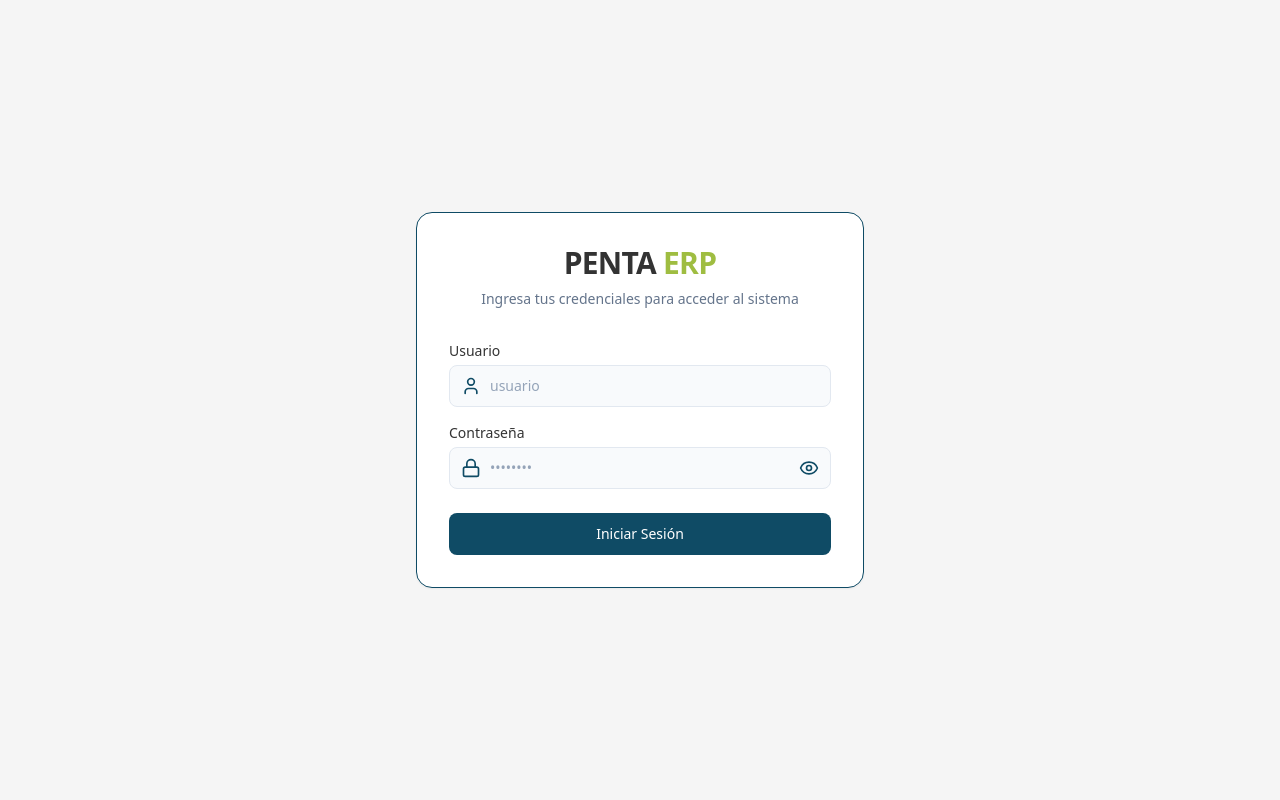
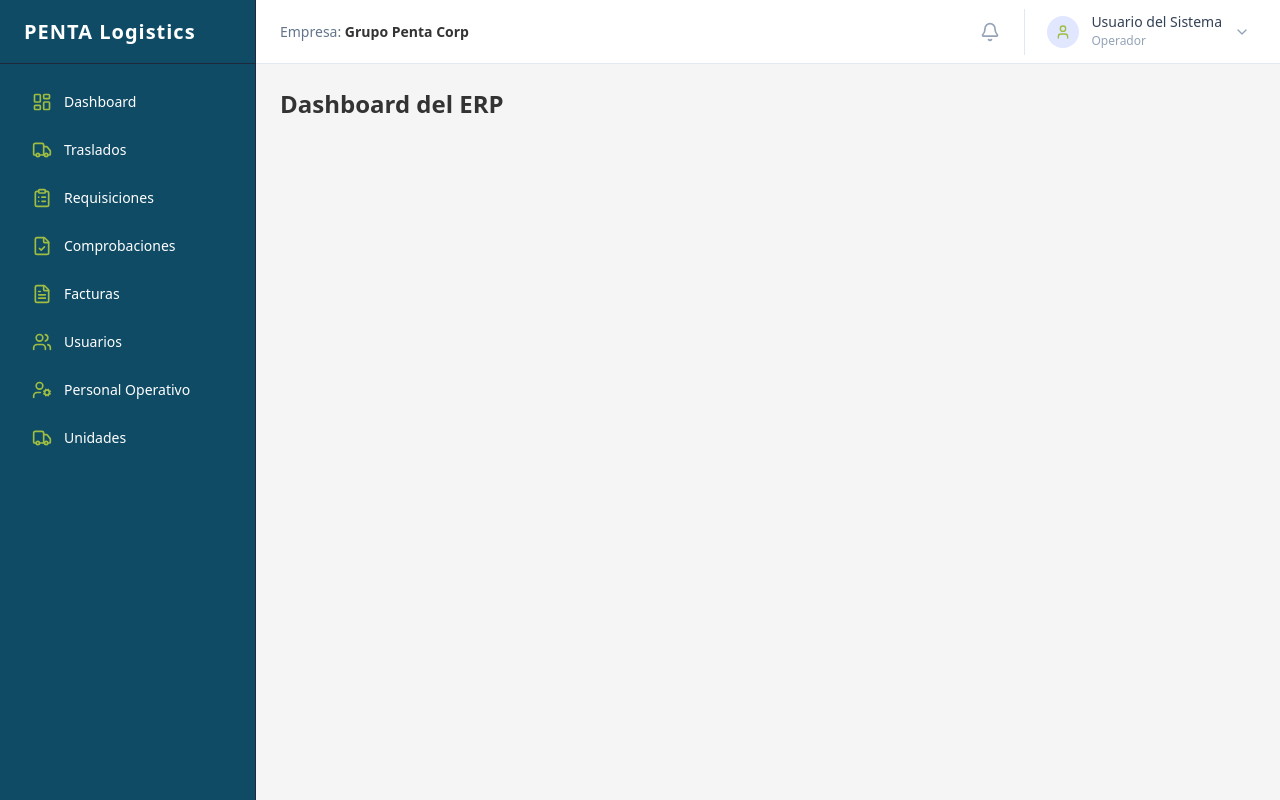
Before and after one commit to Indheca-Programacion/penta-logistics, a React (Vite) app in the folder frontend/: page / in a window 1280 px wide. Before the commit this address led to /login. Built offline with nearby package versions, Linux system fonts and the light colour scheme; no server answers; sample sign-in values are in the browser's storage.

Commit message:
feat: añadi login

```diff
--- a/frontend/src/components/navigation/Navbar.tsx
+++ b/frontend/src/components/navigation/Navbar.tsx
@@ -1,27 +1,119 @@
-import { Bell, User } from 'lucide-react';
+import { useState, useEffect, useRef } from 'react';
+import { useNavigate } from 'react-router-dom';
+import { Bell, User, LogOut, ChevronDown, Shield } from 'lucide-react';
+import { useAuthStore } from '@/store/authStore';
 
 export function Navbar() {
+  const navigate = useNavigate();
+
+  // 1. Traemos el usuario desde el store y la acción para obtenerlo y para logout
+  const user = useAuthStore((state) => state.user);
+  const fetchUser = useAuthStore((state) => state.fetchUser);
+  const logoutGlobal = useAuthStore((state) => state.logout);
+
+  // 2. Estados y referencias para controlar el Dropdown
+  const [isOpen, setIsOpen] = useState(false);
+  const dropdownRef = useRef<HTMLDivElement>(null);
+
+  // 3. Efecto para cerrar el menú si se hace click fuera de él
+  useEffect(() => {
+    function handleClickOutside(event: MouseEvent) {
+      if (dropdownRef.current && !dropdownRef.current.contains(event.target as Node)) {
+        setIsOpen(false);
+      }
+    }
+    document.addEventListener('mousedown', handleClickOutside);
+    return () => document.removeEventListener('mousedown', handleClickOutside);
+  }, []);
+
+  // 4. Función para manejar el cierre de sesión
+  const handleLogout = () => {
+    logoutGlobal(); // Limpia localStorage y reinicia el estado de Zustand
+    navigate('/login'); // Redirige de inmediato a la pantalla de acceso
+  };
+
+  // 5. Al montar el componente, solicitamos los datos del usuario si no existen
+  // useEffect(() => {
+  //   if (!user) {
+  //     fetchUser();
+  //   }
+  //   // eslint-disable-next-line react-hooks/exhaustive-deps
+  // }, []);
+
   return (
-    <header className="h-16 bg-white border-b border-slate-200 flex items-center justify-between px-6 sticky top-0 z-10">
-      {/* Título de la sección o buscador global */}
+    <header className="h-16 bg-brand-surface border-b border-slate-200 flex items-center justify-between px-6 sticky top-0 z-40">
+
+      {/* Sección Izquierda: Identificación de la Empresa */}
       <div className="text-sm text-slate-500 font-medium">
-        Empresa: <span className="text-slate-800 font-semibold">Logística Corp</span>
+        Empresa: <span className="text-brand-text font-semibold">Grupo Penta Corp</span>
       </div>
 
-      {/* Acciones de Usuario */}
+      {/* Sección Derecha: Notificaciones + Perfil con Dropdown */}
       <div className="flex items-center space-x-4">
+
+        {/* Botón Notificaciones */}
         <button className="p-2 text-slate-400 hover:text-slate-600 rounded-full hover:bg-slate-100 transition-colors">
           <Bell className="h-5 w-5" />
         </button>
 
-        <div className="flex items-center space-x-3 border-l pl-4 border-slate-200">
-          <div className="bg-indigo-100 p-2 rounded-full text-indigo-600">
-            <User className="h-4 w-4" />
-          </div>
-          <div className="hidden md:block text-left">
-            <p className="text-sm font-medium text-slate-700 leading-none">Usuario Demo</p>
-            <p className="text-xs text-slate-400 mt-1">Administrador</p>
-          </div>
+        {/* CONTENEDOR DEL DROPDOWN (Usa la referencia del useRef) */}
+        <div className="relative border-l pl-4 border-slate-200" ref={dropdownRef}>
+
+          {/* Botón del Perfil que dispara el menú */}
+          <button
+            onClick={() => setIsOpen(!isOpen)}
+            className="flex items-center space-x-3 p-1.5 rounded-lg hover:bg-slate-50 transition-colors focus:outline-none"
+          >
+            <div className="bg-indigo-100 p-2 rounded-full text-brand-secondary">
+              <User className="h-4 w-4" />
+            </div>
+
+            <div className="hidden md:block text-left">
+              {/* Mostramos el nombre dinámico desde tu backend si existe */}
+              <p className="text-sm font-medium text-slate-700 leading-none">
+                {user?.name || 'Usuario del Sistema'}
+              </p>
+              <p className="text-xs text-slate-400 mt-1 capitalize">
+                {user?.role || 'Operador'}
+              </p>
+            </div>
+
+            <ChevronDown className={`h-4 w-4 text-slate-400 transition-transform duration-200 ${isOpen ? 'rotate-180' : ''}`} />
+          </button>
+
+          {/* MENÚ DESPLEGABLE (Se renderiza condicionalmente) */}
+          {isOpen && (
+            <div className="absolute right-0 mt-2 w-56 rounded-xl bg-white border border-slate-200 shadow-lg py-1 z-50 animate-in fade-in slide-in-from-top-1 duration-100">
+
+              {/* Encabezado informativo dentro del menú */}
+              <div className="px-4 py-2.5 border-b border-slate-100">
+                <p className="text-xs text-slate-400 font-medium">Conectado como</p>
+                <p className="text-sm font-semibold text-slate-800 truncate">{user?.email}</p>
+              </div>
+
+              {/* Opción intermedia (ejemplo: Mi Perfil / Configuración) */}
+              <button
+                onClick={() => { setIsOpen(false); navigate('/configuracion'); }}
+                className="w-full flex items-center space-x-2 px-4 py-2.5 text-sm text-slate-700 hover:bg-slate-50 transition-colors text-left"
+              >
+                <Shield className="h-4 w-4 text-slate-400" />
+                <span>Seguridad y Perfil</span>
+              </button>
+
+              <hr className="border-slate-100" />
+
+              {/* Botón de Cierre de Sesión */}
+              <button
+                onClick={handleLogout}
+                className="w-full flex items-center space-x-2 px-4 py-2.5 text-sm text-red-600 hover:bg-red-50 hover:text-red-700 transition-colors text-left font-medium"
+              >
+                <LogOut className="h-4 w-4" />
+                <span>Cerrar sesión</span>
+              </button>
+
+            </div>
+          )}
+
         </div>
       </div>
     </header>
--- a/frontend/src/components/navigation/Sidebar.tsx
+++ b/frontend/src/components/navigation/Sidebar.tsx
@@ -24,7 +24,7 @@ export function Sidebar() {
   return (
     <aside className="w-64 bg-brand-primary text-brand-text min-h-screen flex flex-col border-r border-slate-800">
       {/* Logo / Nombre del ERP */}
-      <div className="h-16 flex items-center px-6 border-b border-slate-800">
+      <div className="h-16 flex items-center px-6 border-b border-slate-800 bg-brand-primary">
         <span className="text-xl font-bold tracking-wider text-brand-surface">PENTA Logistics</span>
       </div>
 
--- a/frontend/src/features/auth/pages/LoginPage.tsx
+++ b/frontend/src/features/auth/pages/LoginPage.tsx
@@ -34,10 +34,10 @@ export default function LoginPage() {
       const response = await api.post('/auth/login', data);
 
       // Desestructuramos lo que responda tu API (ajusta según tu backend)
-      const { user, token } = response.data;
+      const { username, access_token } = response.data;
 
       // Guardamos en el estado global de Zustand
-      loginGlobal(user, token);
+      loginGlobal( username, access_token);
 
       // Redirigimos al dashboard principal
       navigate('/');
--- a/frontend/src/layouts/DashboardLayout.tsx
+++ b/frontend/src/layouts/DashboardLayout.tsx
@@ -4,20 +4,29 @@ import { Navbar } from '@/components/navigation/Navbar';
 
 export default function DashboardLayout() {
   return (
-    <div className="flex bg-slate-50 min-h-screen">
-      {/* Barra Lateral Fija */}
+    // bg-brand-background aplica el fondo grisáceo/azul claro que configuramos
+    <div className="flex h-screen w-screen overflow-hidden bg-brand-background text-brand-text">
+
+      {/* 1. BARRA LATERAL (Fija a la izquierda) */}
       <Sidebar />
 
-      {/* Contenedor del contenido principal */}
-      <div className="flex-1 flex flex-col min-w-0">
+      {/* CONTENEDOR DERECHO (Navbar + Contenido) */}
+      <div className="flex flex-1 flex-col overflow-hidden">
+
+        {/* 2. BARRA SUPERIOR (Fija arriba) */}
         <Navbar />
 
-        {/* Zona de contenido dinámico */}
-        <main className="flex-1 p-6 overflow-y-auto">
-          <div className="max-w-7xl mx-auto">
+        {/* 3. ZONA DE CONTENIDO DINÁMICO (Con scroll independiente) */}
+        <main className="flex-1 overflow-y-auto p-6">
+          {/* max-w-7xl limita el ancho en pantallas ultra anchas para no deformar las tablas */}
+          <div className="mx-auto max-w-7xl space-y-6">
+
+            {/* Aquí es donde React Router inyectará las pantallas de tus módulos */}
             <Outlet />
+
           </div>
         </main>
+
       </div>
     </div>
   );
--- a/frontend/src/store/authStore.ts
+++ b/frontend/src/store/authStore.ts
@@ -1,5 +1,6 @@
 import { create } from 'zustand';
 import { persist } from 'zustand/middleware';
+
 
 // 1. Definir la estructura del usuario
 interface User {
@@ -16,22 +17,55 @@ interface AuthState {
   isAuthenticated: boolean;
   login: (user: User, token: string) => void;
   logout: () => void;
+  fetchUser: () => Promise<void>;
 }
 
 export const useAuthStore = create<AuthState>()(
   persist(
     (set) => ({
       user: null,
-      token: null,
-      isAuthenticated: false,
+      token: localStorage.getItem('token'),
+      isAuthenticated: !!localStorage.getItem('token'),
+
+      setToken: (token) => {
+        localStorage.setItem('token', token);
+        set({ token });
+      },
+
+      fetchUser: async () => {
+        const token = localStorage.getItem('token');
+        if (token) {
+          try {
+            const response = await fetch('/api/v1/auth/perfil', {
+              headers: {
+                Authorization: `Bearer ${token}`,
+              },
+            });
+            console.log('Respuesta del perfil:', response);
+            if (response.ok) {
+              const userData = await response.json();
+              set({ user: userData, isAuthenticated: true });
+            } else {
+              set({ user: null, token: null, isAuthenticated: false });
+            }
+          } catch (error) {
+            console.error('Error fetching user:', error);
+            set({ user: null, token: null, isAuthenticated: false });
+          }
+        } else {
+          set({ user: null, token: null, isAuthenticated: false });
+        }
+      },
 
       // Acción para iniciar sesión
       login: (user, token) => {
+        localStorage.setItem('token', token); // Guarda el token en localStorage
         set({ user, token, isAuthenticated: true });
       },
 
       // Acción para cerrar sesión y limpiar datos
       logout: () => {
+        localStorage.removeItem('token'); // Limpia el token del localStorage
         set({ user: null, token: null, isAuthenticated: false });
       },
     }),
```
